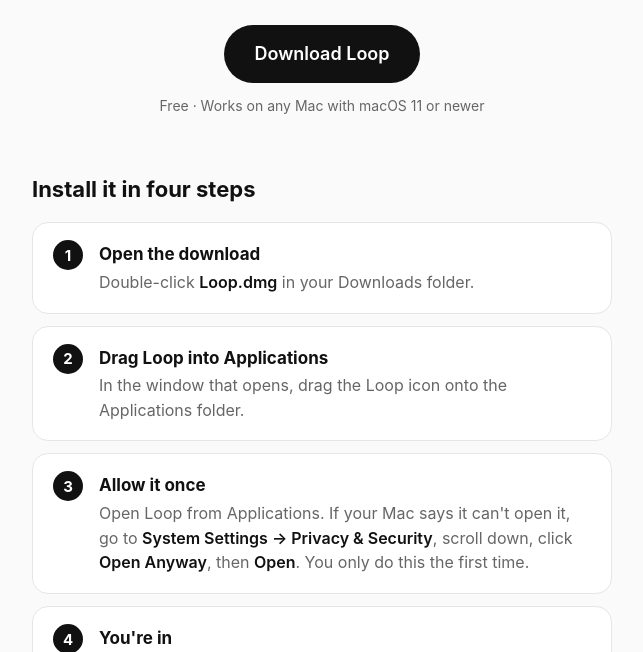
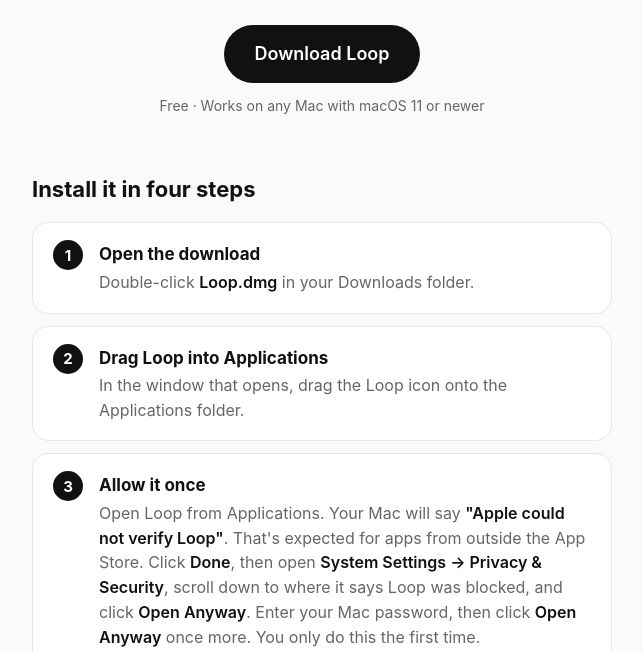
Before and after one commit to stayinloop/stayinloop.github.io, a plain HTML site: page index.html in a window 1280 px wide. Shown: the part 300-952 px from the top of the page, without its empty margins (318-961 px from the left). Drawn offline with Linux system fonts and the light colour scheme.

Commit message:
Clearer first-open steps
Co-Authored-By: Claude Opus 5.5 <noreply@anthropic.com>

```diff
--- a/index.html
+++ b/index.html
@@ -43,7 +43,7 @@
   <ol>
     <li><b>Open the download</b><span>Double-click <kbd>Loop.dmg</kbd> in your Downloads folder.</span></li>
     <li><b>Drag Loop into Applications</b><span>In the window that opens, drag the Loop icon onto the Applications folder.</span></li>
-    <li><b>Allow it once</b><span>Open Loop from Applications. If your Mac says it can't open it, go to <kbd>System Settings → Privacy &amp; Security</kbd>, scroll down, click <kbd>Open Anyway</kbd>, then <kbd>Open</kbd>. You only do this the first time.</span></li>
+    <li><b>Allow it once</b><span>Open Loop from Applications. Your Mac will say <kbd>"Apple could not verify Loop"</kbd>. That's expected for apps from outside the App Store. Click <kbd>Done</kbd>, then open <kbd>System Settings → Privacy &amp; Security</kbd>, scroll down to where it says Loop was blocked, and click <kbd>Open Anyway</kbd>. Enter your Mac password, then click <kbd>Open Anyway</kbd> once more. You only do this the first time.</span></li>
     <li><b>You're in</b><span>Loop becomes your desktop. Click the Loop icon in the menu bar and choose <kbd>Use Loop</kbd> to edit your board. Press <kbd>Esc</kbd> when you're done.</span></li>
   </ol>
 
```
